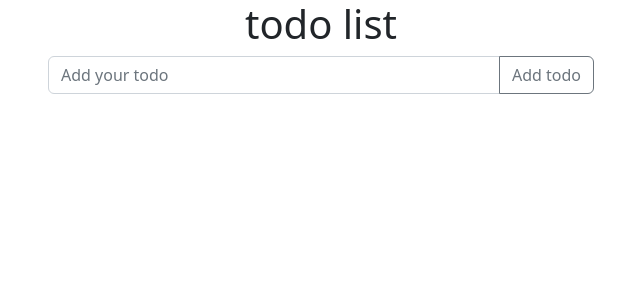
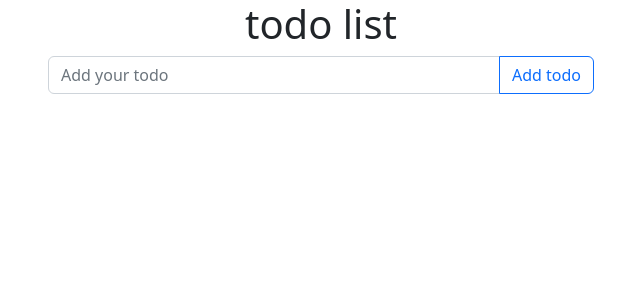
Before and after one commit to Islamsulaiman/angular-todo-app, an Angular app: page /todos in a window 1280 px wide. Shown: the top 300 px of the page, without its empty margins (319-959 px from the left). Built offline with nearby package versions, Linux system fonts and the light colour scheme.

Commit message:
move data successfuly from diffrent routes

```diff
--- a/src/app/favorite/favorite.component.ts
+++ b/src/app/favorite/favorite.component.ts
@@ -18,9 +18,6 @@ export class FavoriteComponent implements OnInit{
 
     // this.todos = this._todos.allTodos
     this.todos = this._todoService.allTodos
-    console.log(this.todos)
-
-    // console.log(this.todos)
 
   }
 
@@ -28,7 +25,7 @@ export class FavoriteComponent implements OnInit{
 
   ngOnInit(): void {
 
-    console.log(this.todos)
+    console.log(this.todos[0].title)
     // this.allTodos = this._todos.getTodos()
 
     // this.allTodos = this._todos.allTodos
--- a/src/app/services/todos.service.ts
+++ b/src/app/services/todos.service.ts
@@ -20,10 +20,7 @@ export class TodosService {
   completedTodoCount: number = 0
 
 
-  constructor() {
-    // this.allTodos = this._todos.todos
-
-  }
+  constructor() {}
 
 
 oneTodo: Todo[] =[{
--- a/src/app/todo/todo.component.html
+++ b/src/app/todo/todo.component.html
@@ -6,7 +6,7 @@
 
       <div class="input-group mb-3">
         <input type="text" class="form-control" placeholder="Add your todo" aria-label="Recipient's username" aria-describedby="button-addon2" [(ngModel)]="newTodo">
-        <button class="btn btn-outline-secondary" type="button" id="button-addon2"(click)="saveTodo()" >Add todo</button>
+        <button class="btn btn-outline-primary" type="button" id="button-addon2"(click)="saveTodo()" >Add todo</button>
       </div>
 
 
--- a/src/app/todo/todo.component.ts
+++ b/src/app/todo/todo.component.ts
@@ -37,7 +37,6 @@ export class TodoComponent implements OnInit {
 
 
   constructor( private _todoService: TodosService, private _login: LoginService, private _http:HttpService){
-    console.log('ss')
     // this._todoService.allTodos = this.todos
   }
 
@@ -58,15 +57,12 @@ export class TodoComponent implements OnInit {
       this.todos.push(todo);
       this.newTodo = "";
 
-
-      console.log(this.todos)
-
       this._todoService.allTodos = this.todos
 
       console.log("from the http reguest")
       console.log( this._http.getAllUsers())
 
-      this._todoService.onSubmit(todo)
+      // this._todoService.onSubmit(todo)
       this.todoCountFunc()
 
 
```
Also changed, not shown: src/app/navbar/navbar.component.ts (+6 -1 lines).
